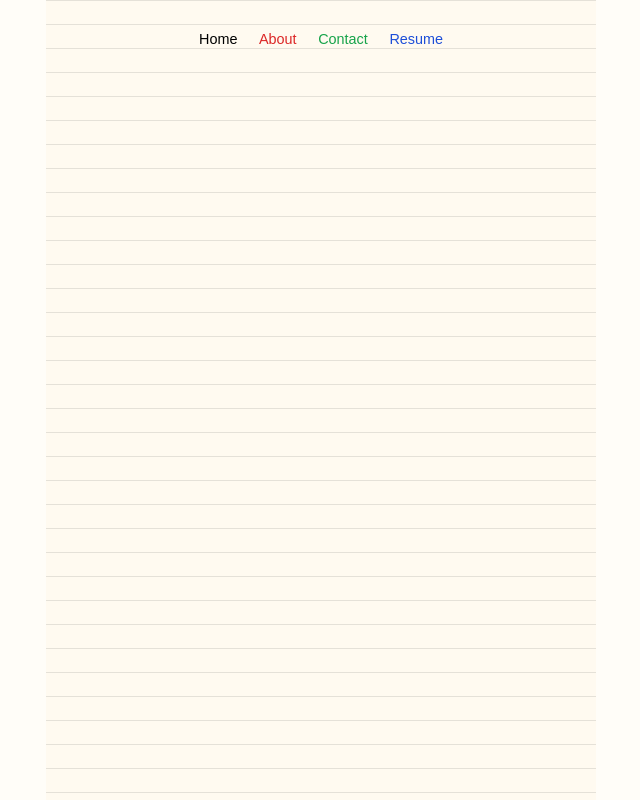
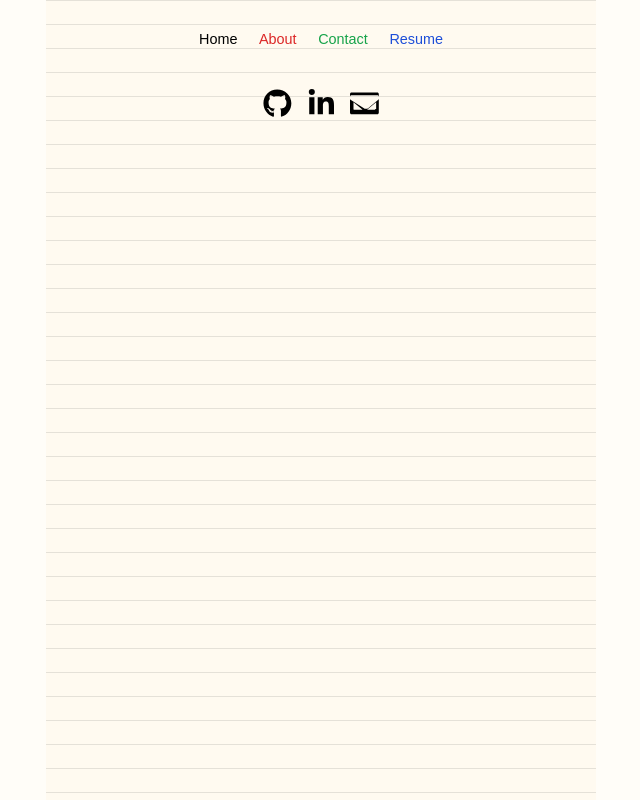
Before and after one commit to rjuna72/resumesite, a Next.js app: page /Contact in a window 1280 px wide. Shown: the whole page, without its empty margins (319-959 px from the left). Built offline with nearby package versions, Linux system fonts and the light colour scheme.

Commit message:
contact page erre

```diff
--- a/app/Contact/page.tsx
+++ b/app/Contact/page.tsx
@@ -7,13 +7,67 @@ export default function Home() {
 
 
       <div className="flex flex-col  min-h-screen bg-gray-50 text-black bg-notebook bg-notebook">
-        <div className='pt-8'>
-          <Navbar />
-        </div>
+      <div className='pt-8'>
+      <Navbar/>
       </div>
 
 
+        {/* Social Links */}
 
-    </div>);
+        <div className="flex space-x-4 pt-11 items-center justify-center">
+          {/* GitHub */}
+          <a
+            href="https://github.com/rjuna72"
+            target="_blank"
+            rel="noopener noreferrer"
+            className="[&>svg]:h-8 [&>svg]:w-8 hover:text-gray-600"
+          >
+            <svg
+              xmlns="http://www.w3.org/2000/svg"
+              fill="currentColor"
+              viewBox="0 0 496 512"
+            >
+              <path
+                d="M165.9 397.4c0 2-2.3 3.6-5.2 3.6-3.3 .3-5.6-1.3-5.6-3.6 0-2 2.3-3.6 5.2-3.6 3-.3 5.6 1.3 5.6 3.6zm-31.1-4.5c-.7 2 1.3 4.3 4.3 4.9 2.6 1 5.6 0 6.2-2s-1.3-4.3-4.3-5.2c-2.6-.7-5.5 .3-6.2 2.3zm44.2-1.7c-2.9 .7-4.9 2.6-4.6 4.9 .3 2 2.9 3.3 5.9 2.6 2.9-.7 4.9-2.6 4.6-4.6-.3-1.9-3-3.2-5.9-2.9zM244.8 8C106.1 8 0 113.3 0 252c0 110.9 69.8 205.8 169.5 239.2 12.8 2.3 17.3-5.6 17.3-12.1 0-6.2-.3-40.4-.3-61.4 0 0-70 15-84.7-29.8 0 0-11.4-29.1-27.8-36.6 0 0-22.9-15.7 1.6-15.4 0 0 24.9 2 38.6 25.8 21.9 38.6 58.6 27.5 72.9 20.9 2.3-16 8.8-27.1 16-33.7-55.9-6.2-112.3-14.3-112.3-110.5 0-27.5 7.6-41.3 23.6-58.9-2.6-6.5-11.1-33.3 2.6-67.9 20.9-6.5 69 27 69 27 20-5.6 41.5-8.5 62.8-8.5s42.8 2.9 62.8 8.5c0 0 48.1-33.6 69-27 13.7 34.7 5.2 61.4 2.6 67.9 16 17.7 25.8 31.5 25.8 58.9 0 96.5-58.9 104.2-114.8 110.5 9.2 7.9 17 22.9 17 46.4 0 33.7-.3 75.4-.3 83.6 0 6.5 4.6 14.4 17.3 12.1C428.2 457.8 496 362.9 496 252 496 113.3 383.5 8 244.8 8z"
+              />
+            </svg>
+          </a>
 
+          {/* LinkedIn */}
+          <a
+            href="https://linkedin.com/in/rju"
+            target="_blank"
+            rel="noopener noreferrer"
+            className="[&>svg]:h-8 [&>svg]:w-8 hover:text-blue-600"
+          >
+            <svg
+              xmlns="http://www.w3.org/2000/svg"
+              fill="currentColor"
+              viewBox="0 0 448 512"
+            >
+              <path
+                d="M100.3 448H7.4V148.9h92.9zM53.8 108.1C24.1 108.1 0 83.5 0 53.8a53.8 53.8 0 0 1 107.6 0c0 29.7-24.1 54.3-53.8 54.3zM447.9 448h-92.7V302.4c0-34.7-.7-79.2-48.3-79.2-48.3 0-55.7 37.7-55.7 76.7V448h-92.8V148.9h89.1v40.8h1.3c12.4-23.5 42.7-48.3 87.9-48.3 94 0 111.3 61.9 111.3 142.3V448z"
+              />
+            </svg>
+          </a>
+
+          {/* Email */}
+          <a
+            href="mailto:rjun5689@gmail.com"
+            className="[&>svg]:h-8 [&>svg]:w-8 hover:text-red-600"
+          >
+            <svg
+              xmlns="http://www.w3.org/2000/svg"
+              fill="currentColor"
+              viewBox="0 0 512 512"
+            >
+              <path
+                d="M502.3 190.8L327.4 337.4c-25.1 20.8-61.6 20.8-86.8 0L9.7 190.8C3.6 186.1 0 179 0 171.4V139c0-14.9 12.1-27 27-27h458c14.9 0 27 12.1 27 27v32.4c0 7.6-3.6 14.7-9.7 19.4zM485 64H27C12.1 64 0 76.1 0 91v330c0 14.9 12.1 27 27 27h458c14.9 0 27-12.1 27-27V91c0-14.9-12.1-27-27-27zm-35 290c0 8.8-7.2 16-16 16H78c-8.8 0-16-7.2-16-16V236l167 138c9.7 8 22.1 12.4 34.5 12.4s24.8-4.4 34.5-12.4l167-138v118z"
+              />
+            </svg>
+          </a>
+        </div>
+      </div>
+    </div>
+  );
 }
```
